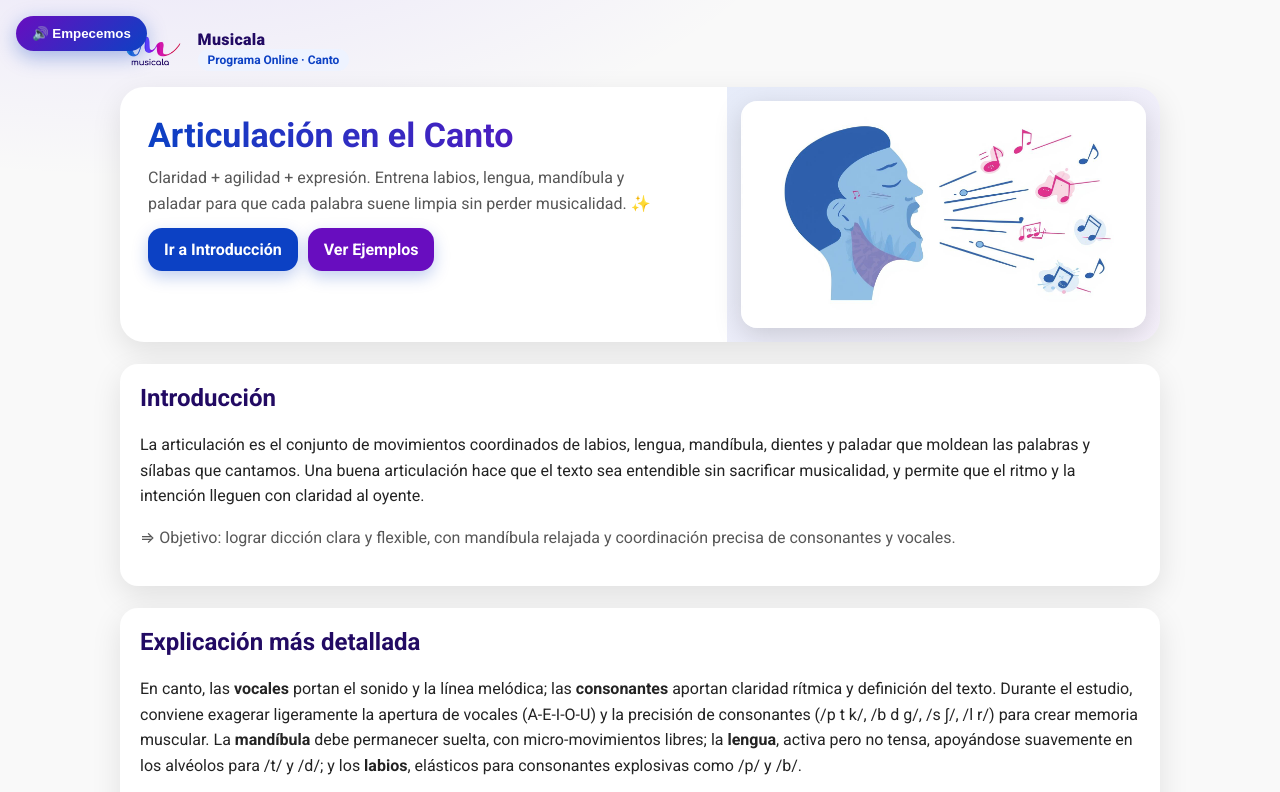
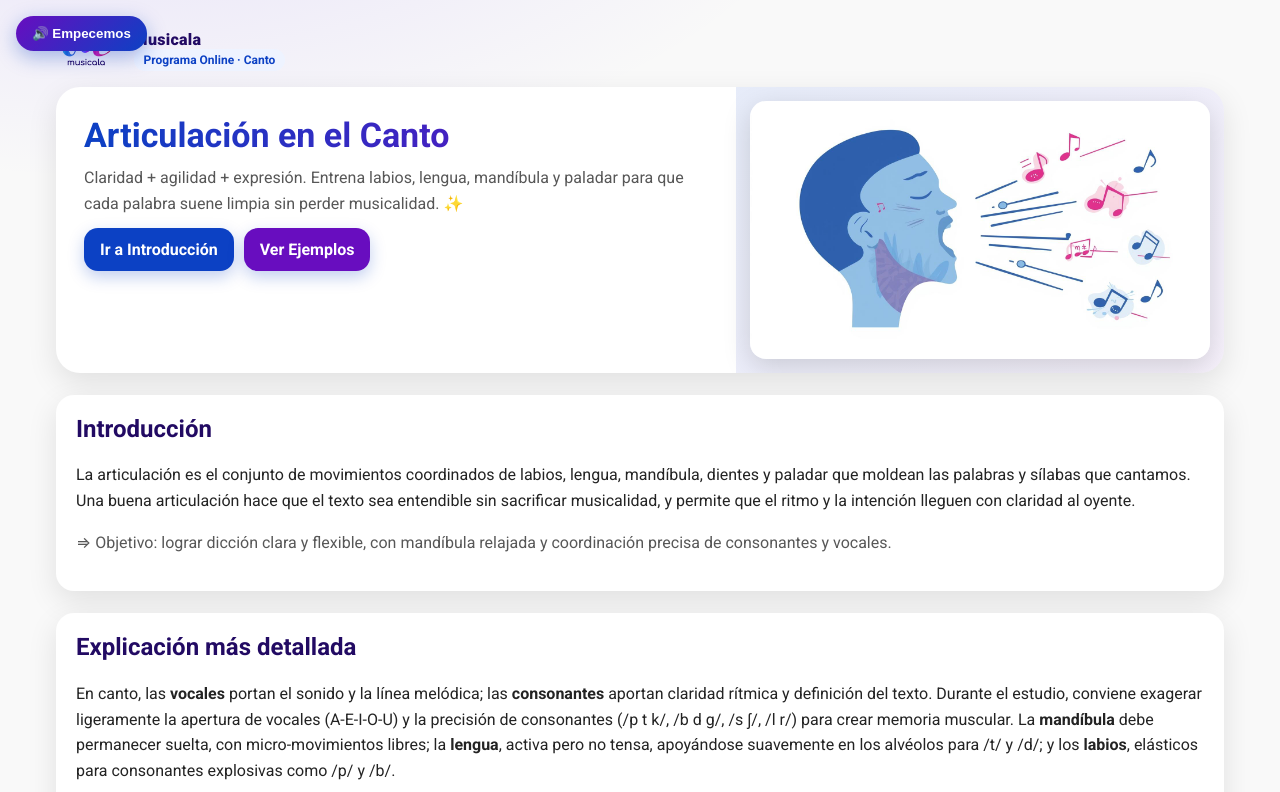
Before and after one commit to MusicalaEscuela/articulacioncanto, a plain HTML site: page index.html in a window 1280 px wide. Shown: the top 792 px of the page. Drawn offline with Linux system fonts and the light colour scheme.

Commit message:
Update styles.css

```diff
--- a/styles.css
+++ b/styles.css
@@ -11,10 +11,14 @@
   --blanco-debussy: #F9F9F9;
   --card-shadow: 0 10px 30px rgba(0,0,0,.10);
   --radius-2xl: 24px;
+
+  /* NUEVO: ancho máximo reutilizable para Wix */
+  --wrap: 1200px;
 }
 
 /* ===== Reset & base ===== */
 * { box-sizing: border-box; }
+html,body { width: 100%; }
 body {
   margin: 0;
   font-family: "Roboto", system-ui, -apple-system, Segoe UI, Arial, sans-serif;
@@ -24,9 +28,17 @@ body {
     radial-gradient(1000px 500px at 110% -20%, rgba(206,0,113,.08), transparent 60%),
     var(--blanco-debussy);
 }
-img { max-width: 100%; display: block; }
+img { max-width: 100%; display: block; height: auto; }
 a { color: var(--azul-mozart); text-decoration: none; }
-.wrap { max-width: 1080px; margin: auto; padding: 20px; }
+
+/* CONTENEDOR Wix-friendly:
+   - width: min(1200px, 100% - 32px) asegura cabida con paddings laterales
+   - ÚSALO en todos tus programas para respetar el límite de Wix */
+.wrap {
+  width: min(var(--wrap), calc(100% - 32px));
+  margin: 0 auto;
+  padding: 20px 16px;
+}
 
 /* ===== Botón Audio fijo ===== */
 .btn-audio {
@@ -58,7 +70,8 @@ header .brand { font-weight: 900; letter-spacing: .3px; color: var(--azul-bach);
 }
 .hero .copy { padding: 28px 28px 24px; }
 .hero h1 {
-  font-size: 34px; margin: 0 0 10px;
+  font-size: clamp(28px, 3.2vw, 34px);
+  margin: 0 0 10px;
   background: linear-gradient(90deg, var(--azul-mozart), var(--violeta-beethoven));
   -webkit-background-clip: text; background-clip: text; color: transparent;
 }
@@ -69,11 +82,16 @@ header .brand { font-weight: 900; letter-spacing: .3px; color: var(--azul-bach);
   background: var(--azul-mozart); color: #fff; box-shadow: 0 6px 16px rgba(12,65,196,.25);
 }
 .btn.alt { background: var(--violeta-beethoven); }
+
 .hero .media {
   background: linear-gradient(135deg, rgba(12,65,196,.10), rgba(104,13,191,.06));
   display: flex; align-items: center; justify-content: center; padding: 14px;
 }
-.hero .media img { border-radius: 16px; box-shadow: 0 8px 28px rgba(0,0,0,.15); }
+.hero .media img {
+  border-radius: 16px; box-shadow: 0 8px 28px rgba(0,0,0,.15);
+  max-width: 560px; /* evita que la imagen empuje más allá del wrap */
+  width: 100%;
+}
 
 /* ===== Cards ===== */
 .card {
@@ -101,7 +119,9 @@ header .brand { font-weight: 900; letter-spacing: .3px; color: var(--azul-bach);
 .tab-panel.is-hidden { display: none; }
 
 /* ===== Grid para ejemplos, tips y errores ===== */
-.grid { display: grid; grid-template-columns: repeat(3,1fr); gap: 16px; margin-top: 16px; }
+.grid {
+  display: grid; grid-template-columns: repeat(3,1fr); gap: 16px; margin-top: 16px;
+}
 .card h3 { margin: 0 0 8px; color: var(--azul-bach); }
 
 /* ===== Trabalenguas (mini interactivo) ===== */
@@ -114,8 +134,13 @@ header .brand { font-weight: 900; letter-spacing: .3px; color: var(--azul-bach);
 /* ===== Footer ===== */
 footer { margin: 30px 0 12px; text-align: center; color: #666; font-size: 14px; }
 
-/* ===== Responsive ===== */
+/* ===== Responsivo ===== */
+@media (max-width: 1240px) {
+  /* cuando el viewport es menor a ~wrap, mantenemos aire lateral */
+  .wrap { width: min(var(--wrap), calc(100% - 24px)); padding: 16px 12px; }
+}
 @media (max-width: 980px) {
   .hero { grid-template-columns: 1fr; }
   .grid { grid-template-columns: 1fr; }
+  .hero .media img { max-width: 100%; }
 }
```
